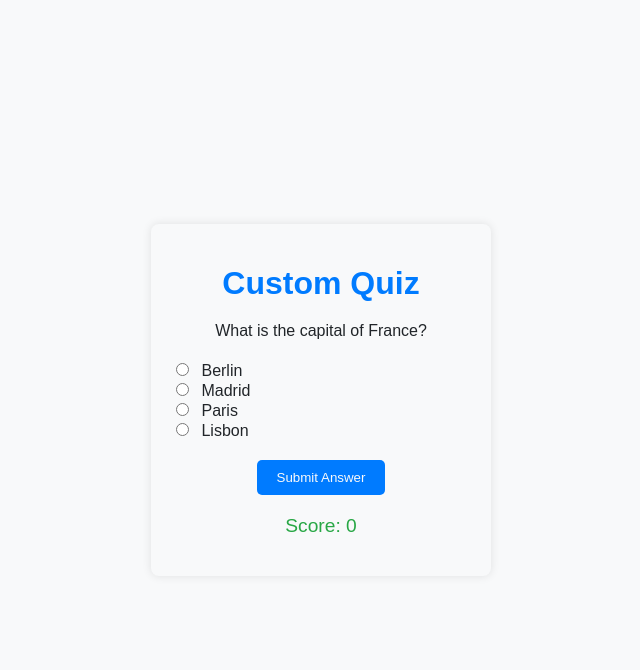
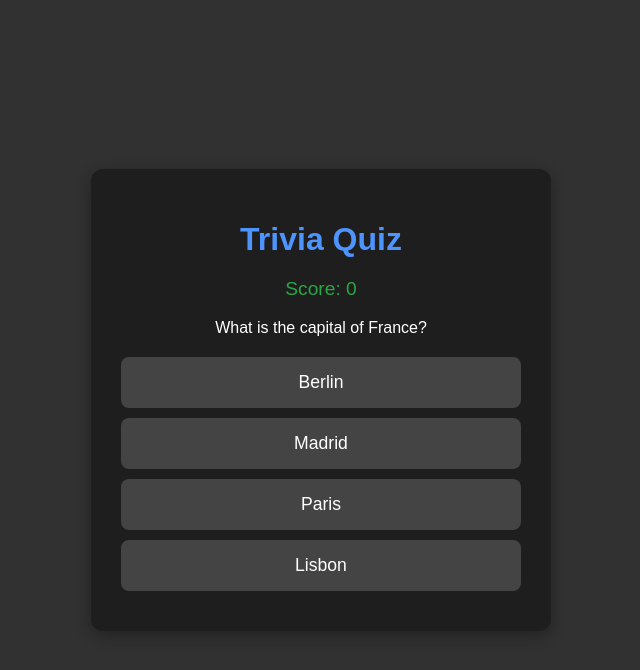
Before and after one commit to Sajid84/seng-513-a2, a plain HTML site: page index.html in a window 1280 px wide. Both pictures are taken after a click on the button "Start Quiz". Shown: the whole page, without its empty margins (319-959 px from the left). Drawn offline with Linux system fonts and the light colour scheme.

Commit message:
visual overhaul

```diff
--- a/index.html
+++ b/index.html
@@ -1,30 +1,20 @@
 <!DOCTYPE html>
 <html lang="en">
   <head>
-    <meta charset="UTF-8">
-    <meta name="viewport" content="width=device-width, initial-scale=1.0">
+    <meta charset="UTF-8" />
+    <meta name="viewport" content="width=device-width, initial-scale=1.0" />
     <title>Custom Quiz</title>
-    <link rel="stylesheet" href="styles.css">
+    <link rel="stylesheet" href="styles.css" />
   </head>
   <body>
     <div class="quiz-container">
-        <h1>Custom Quiz</h1>
+      <h1>Trivia Quiz</h1>
+      <p id="score">Score: 0</p>
       <button id="start-button">Start Quiz</button>
       <div id="question-container" class="hidden">
         <p id="question-text">Loading question...</p>
-            <div id="answer-buttons" class="btn-container">
-                <input type="radio" name="answer" id="answer1" class="answer">
-                <label for="answer1" id="answer1-text"></label><br>
-                <input type="radio" name="answer" id="answer2" class="answer">
-                <label for="answer2" id="answer2-text"></label><br>
-                <input type="radio" name="answer" id="answer3" class="answer">
-                <label for="answer3" id="answer3-text"></label><br>
-                <input type="radio" name="answer" id="answer4" class="answer">
-                <label for="answer4" id="answer4-text"></label>
+        <div id="answer-buttons" class="btn-container"></div>
       </div>
-            <button id="submit-button">Submit Answer</button>
-        </div>
-        <p id="score">Score: 0</p>
     </div>
 
     <script src="script.js"></script>
--- a/script.js
+++ b/script.js
@@ -8,7 +8,6 @@ const answerLabels = [
   document.getElementById("answer3-text"),
   document.getElementById("answer4-text"),
 ];
-const submitButton = document.getElementById("submit-button");
 const scoreElement = document.getElementById("score");
 
 let currentQuestionIndex = 0;
@@ -78,7 +77,6 @@ const questions = [
 ];
 
 startButton.addEventListener("click", startQuiz);
-submitButton.addEventListener("click", submitAnswer);
 
 function startQuiz() {
   // Reset the score ONLY when the restart button is clicked
@@ -96,16 +94,35 @@ function showQuestion() {
   resetState();
   const currentQuestion = questions[currentQuestionIndex];
   questionText.textContent = currentQuestion.question;
+
   currentQuestion.answers.forEach((answer, index) => {
-    answerLabels[index].textContent = answer;
-    answerButtons[index].value = index;
+    const button = document.createElement("button");
+    button.classList.add("answer-btn");
+    button.textContent = answer;
+    button.dataset.index = index;
+
+    button.addEventListener("click", () => selectAnswer(index));
+
+    document.getElementById("answer-buttons").appendChild(button);
   });
 }
 
 function resetState() {
-  answerButtons.forEach((button) => {
-    button.checked = false;
-  });
+  document.getElementById("answer-buttons").innerHTML = ""; // Clears previous answers
+}
+
+function selectAnswer(selectedIndex) {
+  if (selectedIndex === questions[currentQuestionIndex].correct) {
+    score++;
+    scoreElement.textContent = `Score: ${score}`; // Update score immediately
+  }
+
+  currentQuestionIndex++;
+  if (currentQuestionIndex < questions.length) {
+    showQuestion();
+  } else {
+    endQuiz();
+  }
 }
 
 function submitAnswer() {
@@ -134,5 +151,7 @@ function endQuiz() {
   startButton.textContent = "Restart Quiz";
   startButton.classList.remove("hidden");
 
-  // Don't reset the score yet! Just keep it visible.
+  // Style the score prominently at the end screen
+  scoreElement.classList.add("final-score");
+  scoreElement.textContent = `Final Score: ${score}`;
 }
--- a/styles.css
+++ b/styles.css
@@ -1,5 +1,4 @@
-:root
-{
+:root {
   --primary-color: #007bff;
   --primary-color-dark: #0056b3;
   --primary-color-light: #4d94ff;
@@ -30,36 +29,62 @@ body {
   height: 100vh;
   margin: 0;
   color: var(--text-color);
-    background-color: var(--light-color);
+  background-color: #313131;
 }
 
 .quiz-container {
-    background-color: var(--light-color);
-    padding: 20px;
-    border-radius: 8px;
-    box-shadow: 0 0 10px rgba(0, 0, 0, 0.1);
+  background-color: #1e1e1e; /* Darker modern look */
+  padding: 30px;
+  border-radius: 12px;
+  box-shadow: 0px 5px 15px rgba(0, 0, 0, 0.3);
   text-align: center;
-    width: 300px;
+  width: 400px;
+  color: white;
 }
 
 h1 {
   margin-bottom: 20px;
-    color: var(--primary-color);
+  color: #4d94ff; /* Modern blue accent */
 }
 
 button {
-    background-color: var(--primary-color);
-    color: var(--light-color);
+  background-color: #007bff;
+  color: white;
   border: none;
-    padding: 10px 20px;
-    border-radius: 5px;
+  padding: 12px 20px;
+  border-radius: 8px;
   cursor: pointer;
   margin-top: 20px;
-    transition: var(--transition);
+  transition: all 0.3s ease-in-out;
+  font-size: 1rem;
 }
 
 button:hover {
-    background-color: var(--primary-color-dark);
+  background-color: #0056b3;
+}
+
+.answer-btn {
+  display: block;
+  width: 100%;
+  background-color: #444;
+  color: white;
+  border: none;
+  padding: 15px;
+  margin: 10px 0;
+  border-radius: 8px;
+  font-size: 1.1rem;
+  transition: 0.3s;
+  cursor: pointer;
+}
+
+.answer-btn:hover {
+  background-color: #007bff;
+}
+
+#score {
+  margin-top: 20px;
+  font-size: 1.2em;
+  color: #28a745;
 }
 
 .hidden {
@@ -81,3 +106,11 @@ label {
   font-size: 1.2em;
   color: var(--success-color);
 }
+
+.final-score {
+  font-size: 2rem;
+  font-weight: bold;
+  color: #4d94ff; /* Highlighted blue */
+  text-align: center;
+  margin-bottom: 20px; /* Pushes restart button down */
+}
```
Lines whose indentation alone changed are shown as unchanged.
